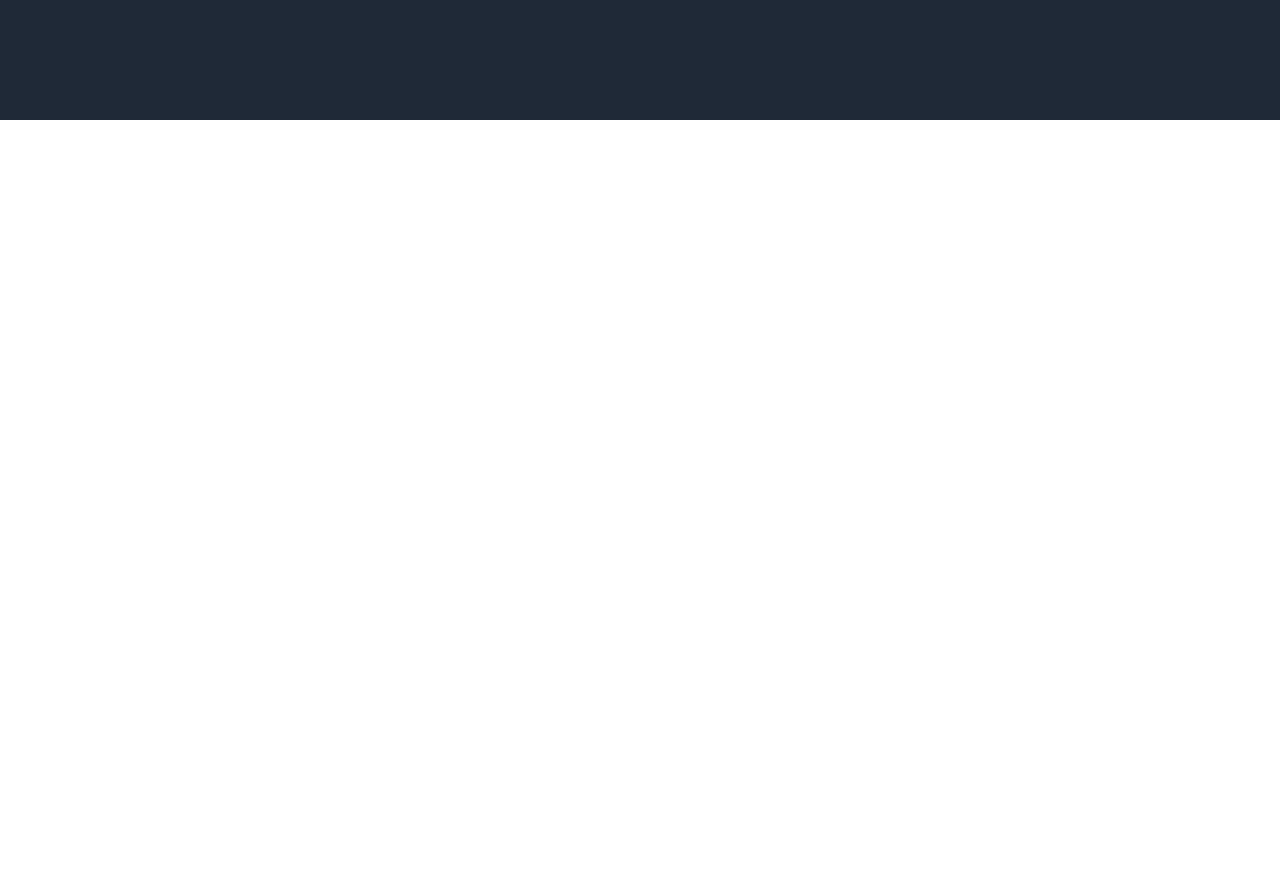
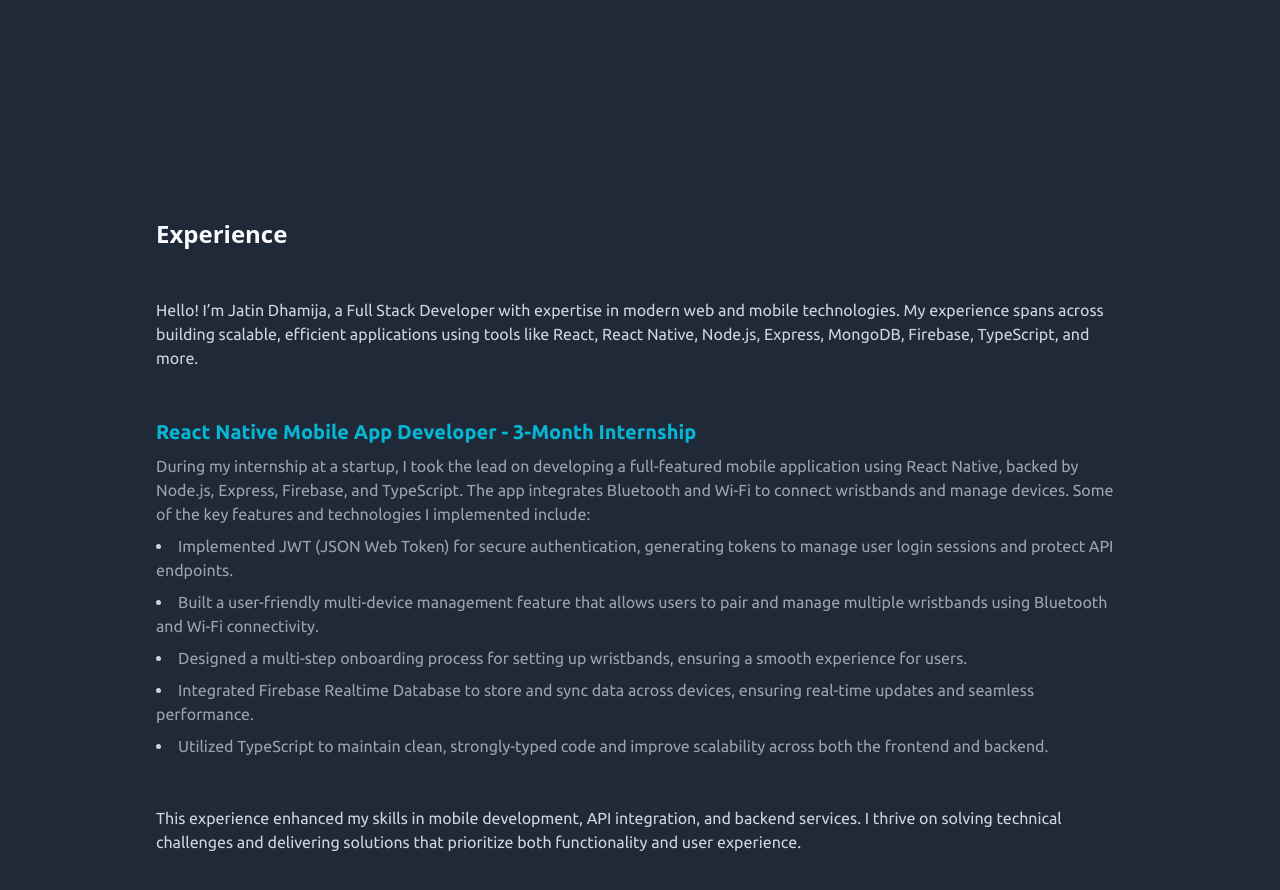
Before and after one commit to JatinDhamija816/personal_portfolio, a React (Vite) app: page / in a window 1280 px wide. Shown: the part 1480-2370 px from the top of the page. Before the commit the page ends 1600 px from the top, so only its background shows below. Built offline with nearby package versions, Linux system fonts and the light colour scheme.

Commit message:
Experience

```diff
--- a/src/App.tsx
+++ b/src/App.tsx
@@ -1,4 +1,5 @@
 import About from "./components/About";
+import Experience from "./components/Experience";
 import Home from "./components/Home";
 import Navbar from "./components/Navbar";
 
@@ -8,6 +9,7 @@ const App = () => {
       <Navbar />
       <Home />
       <About />
+      <Experience />
     </div>
   );
 };
--- a/src/components/About.tsx
+++ b/src/components/About.tsx
@@ -1,7 +1,7 @@
 const About = () => {
   return (
     <div className="bg-gray-800 min-h-screen flex items-center justify-center">
-      <div className="py-10 px-5 md:max-w-screen-lg">
+      <div className="py-10 px-7 md:max-w-screen-lg">
         <p className="text-gray-50 text-2xl font-semibold py-10">About</p>
         <div className="text-gray-300  font-ubuntu">
           <p className="py-2">
--- /dev/null
+++ b/src/components/Experience.tsx
@@ -0,0 +1,75 @@
+const Experience = () => {
+  return (
+    <div className="bg-gray-800 min-h-screen flex items-center justify-center">
+      <div className="py-10 px-7 md:max-w-screen-lg">
+        <p className="text-gray-50 text-2xl font-semibold py-10">Experience</p>
+        <div className="text-gray-300 font-ubuntu space-y-6">
+          <p className="py-2">
+            Hello! I’m Jatin Dhamija, a Full Stack Developer with expertise in
+            modern web and mobile technologies. My experience spans across
+            building scalable, efficient applications using tools like React,
+            React Native, Node.js, Express, MongoDB, Firebase, TypeScript, and
+            more.
+          </p>
+
+          <div className="py-4">
+            <h3 className="text-cyan-500 text-xl font-semibold">
+              React Native Mobile App Developer - 3-Month Internship
+            </h3>
+            <p className="text-gray-400 py-2">
+              During my internship at a startup, I took the lead on developing a
+              full-featured mobile application using React Native, backed by
+              Node.js, Express, Firebase, and TypeScript. The app integrates
+              Bluetooth and Wi-Fi to connect wristbands and manage devices. Some
+              of the key features and technologies I implemented include:
+            </p>
+            <ul className="list-disc list-inside space-y-2">
+              <li>
+                <span className="text-gray-400">
+                  Implemented JWT (JSON Web Token) for secure authentication,
+                  generating tokens to manage user login sessions and protect
+                  API endpoints.
+                </span>
+              </li>
+              <li>
+                <span className="text-gray-400">
+                  Built a user-friendly multi-device management feature that
+                  allows users to pair and manage multiple wristbands using
+                  Bluetooth and Wi-Fi connectivity.
+                </span>
+              </li>
+              <li>
+                <span className="text-gray-400">
+                  Designed a multi-step onboarding process for setting up
+                  wristbands, ensuring a smooth experience for users.
+                </span>
+              </li>
+              <li>
+                <span className="text-gray-400">
+                  Integrated Firebase Realtime Database to store and sync data
+                  across devices, ensuring real-time updates and seamless
+                  performance.
+                </span>
+              </li>
+              <li>
+                <span className="text-gray-400">
+                  Utilized TypeScript to maintain clean, strongly-typed code and
+                  improve scalability across both the frontend and backend.
+                </span>
+              </li>
+            </ul>
+          </div>
+
+          <p className="py-2">
+            This experience enhanced my skills in mobile development, API
+            integration, and backend services. I thrive on solving technical
+            challenges and delivering solutions that prioritize both
+            functionality and user experience.
+          </p>
+        </div>
+      </div>
+    </div>
+  );
+};
+
+export default Experience;
```
